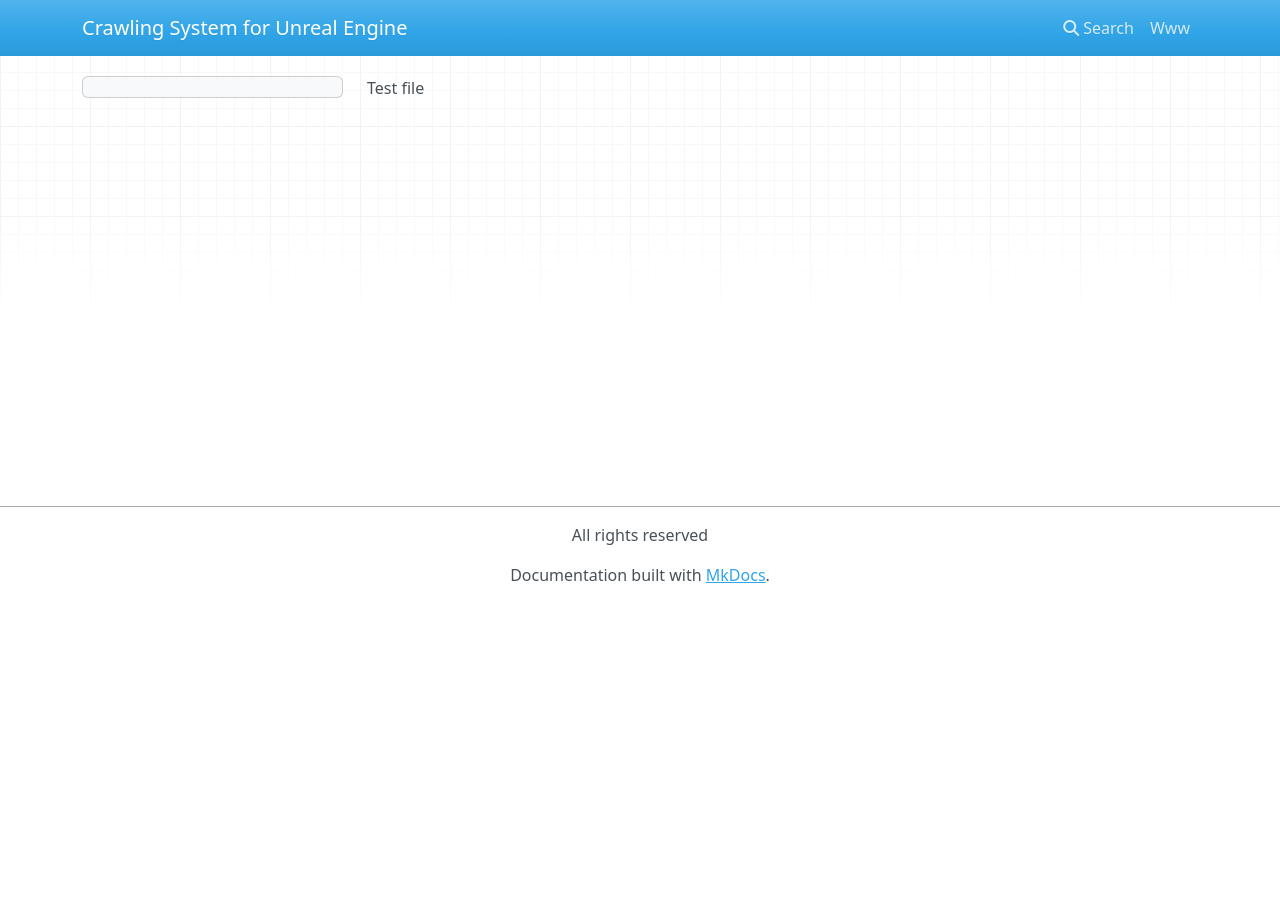
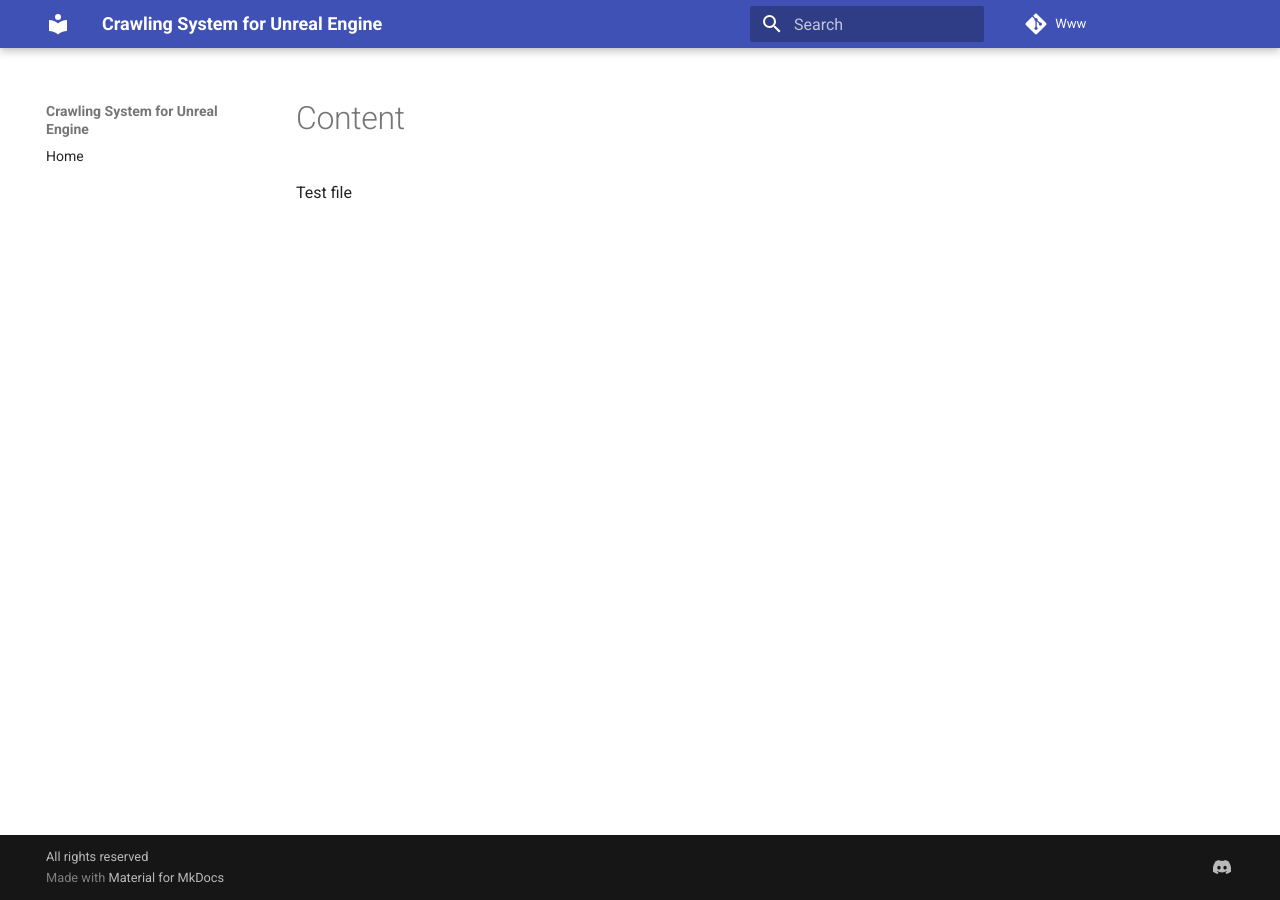
Before and after one commit to nesjett/unreal-engine-crawling-system, an MkDocs documentation site: the page built from docs/content.md, in a window 1280 px wide. Built offline with MkDocs 1.6.1 and Material for MkDocs 9.7.7, drawn with Linux system fonts in a browser that asks for light colours; nearby versions of some CDN libraries.

Commit message:
test: combine theme keys

```diff
--- a/mkdocs.yml
+++ b/mkdocs.yml
@@ -1,5 +1,3 @@
-theme:
-  name: material
 
 site_name: Crawling System for Unreal Engine
 site_url: https://nesjett.github.io/unreal-engine-crawling-system/
@@ -16,13 +14,17 @@ nav:
 
 
 theme:
+  name: material
   features:
+    - navigation.instant
+    - navigation.instant.prefetch
     - navigation.instant.progress
     - navigation.tracking
     - navigation.sections
     - navigation.path
     - toc.follow
     - toc.integrate
+    - navigation.top
     - navigation.footer
 
 
```
